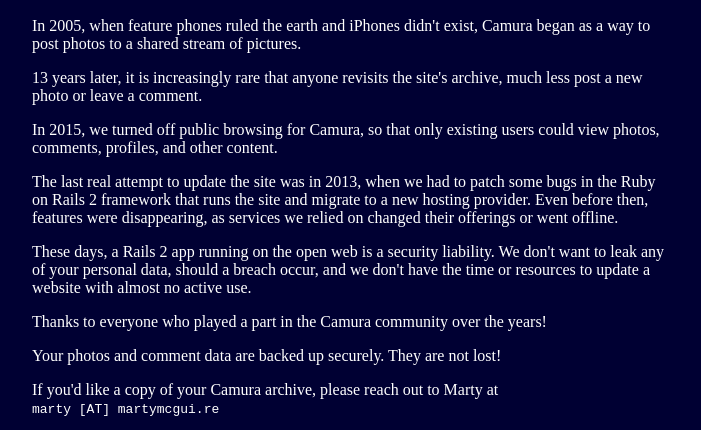
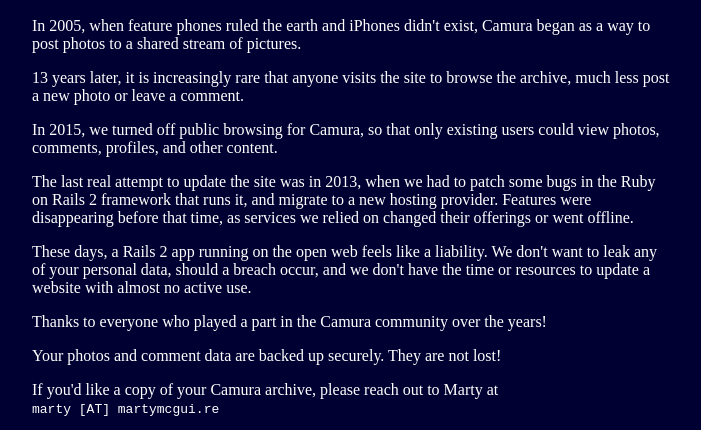
Before and after one commit to martymcguire/camura.com, a plain HTML site: page index.html in a window 1280 px wide. Shown: the part 210-640 px from the top of the page, without its empty margins (288-989 px from the left). Drawn offline with Linux system fonts and the light colour scheme.

Commit message:
some more copy edits

```diff
--- a/index.html
+++ b/index.html
@@ -29,15 +29,15 @@
   <img src="camura-logo.svg"/>
   <p>In 2005, when feature phones ruled the earth and iPhones didn't exist, Camura
   began as a way to post photos to a shared stream of pictures.</p>
-  <p>13 years later, it is increasingly rare that anyone revisits the
-  site's archive, much less post a new photo or leave a comment.</p>
+  <p>13 years later, it is increasingly rare that anyone visits the
+  site to browse the archive, much less post a new photo or leave a comment.</p>
   <p>In 2015, we turned off public browsing for Camura, so that only existing
   users could view photos, comments, profiles, and other content.</p>
   <p>The last real attempt to update the site was in 2013, when we had to patch
-  some bugs in the Ruby on Rails 2 framework that runs the site and migrate to a
-  new hosting provider. Even before then, features were disappearing, as
+  some bugs in the Ruby on Rails 2 framework that runs it, and migrate to a
+  new hosting provider. Features were disappearing before that time, as
   services we relied on changed their offerings or went offline.</p>
-  <p>These days, a Rails 2 app running on the open web is a security liability.
+  <p>These days, a Rails 2 app running on the open web feels like a liability.
   We don't want to leak any of your personal data, should a breach occur, and we
   don't have the time or resources to update a website with almost no active use.</p>
   <p>Thanks to everyone who played a part in the Camura community over the years!</p>
```
